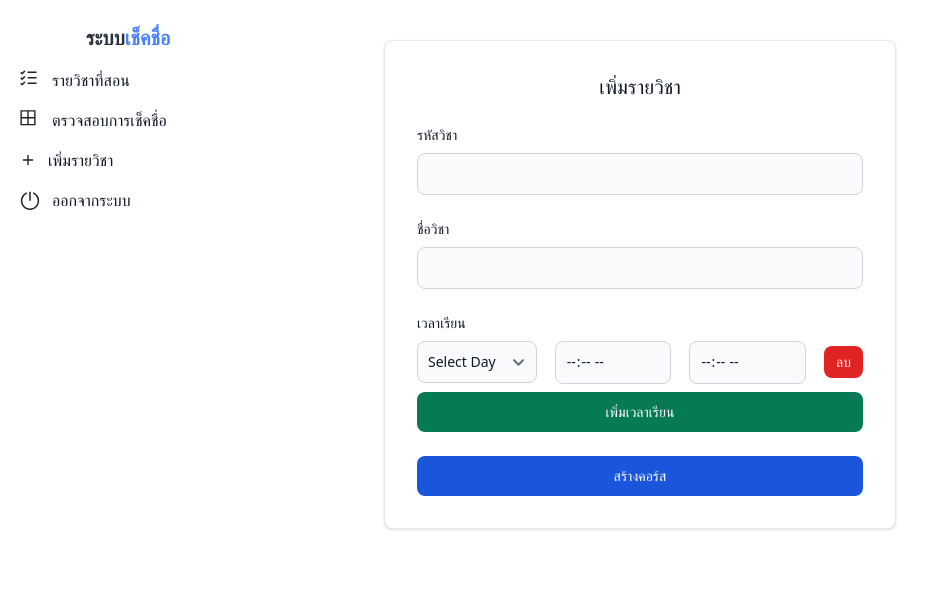
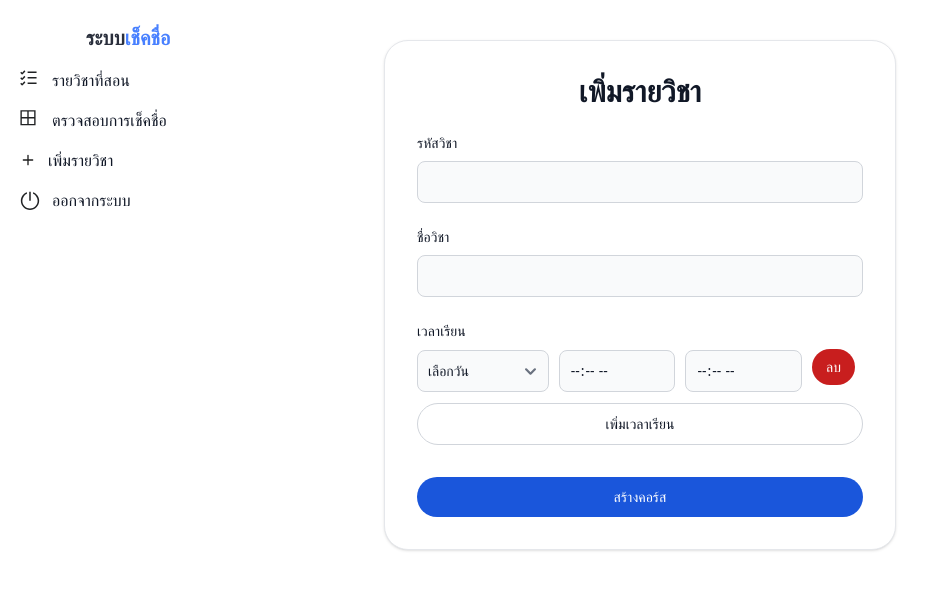
Before and after one commit to usersatu55/Frontend_dataser, a React (Vite) app: page /TeacherAddCourse in a window 1280 px wide. Shown: the top 590 px of the page, without its empty margins (0-939 px from the left). Built offline with nearby package versions, Linux system fonts and the light colour scheme.

Commit message:
edit addTC

```diff
--- a/src/pages/TeacherAddCourse.jsx
+++ b/src/pages/TeacherAddCourse.jsx
@@ -63,13 +63,13 @@ function TeacherAddCourse() {
 
   return (
     <div class="flex justify-center py-10">
-      <div class="w-full max-w-lg p-6 bg-white border border-gray-200 rounded-lg shadow sm:p-6 md:p-8 dark:bg-gray-800 dark:border-gray-700">
+      <div class="w-full max-w-lg p-6 bg-white border border-gray-200 rounded-3xl shadow sm:p-6 md:p-8 dark:bg-gray-800 dark:border-gray-700">
         <Navbar />
 
         <form class="space-y-6" onSubmit={handleSubmit}>
-          <h5 class="text-center text-xl font-medium text-gray-900 dark:text-white">
+          <h1 class="font-bold text-center text-3xl  text-gray-900 dark:text-white">
             เพิ่มรายวิชา
-          </h5>
+          </h1>
 
           <div>
             <label
@@ -112,22 +112,22 @@ function TeacherAddCourse() {
               เวลาเรียน
             </label>
             {timeSlots.map((slot, index) => (
-              <div key={index} class="time-slot flex space-x-2 mb-2">
+              <div key={index} class="time-slot">
                 <select
                   name="day"
                   value={slot.day}
+                  class="bg-gray-50 border border-gray-300 text-gray-900 text-sm rounded-lg focus:ring-blue-500 focus:border-blue-500 block w-full p-2.5 dark:bg-gray-600 dark:border-gray-500 dark:text-white"
                   onChange={(e) => handleSlotChange(index, e)}
-                  class="bg-gray-50 border border-gray-300 text-gray-900 text-sm rounded-lg focus:ring-blue-500 focus:border-blue-500 block w-full p-2.5 dark:bg-gray-600 dark:border-gray-500 dark:text-white"
                   required
                 >
-                  <option value="">Select Day</option>
-                  <option value="Monday">Monday</option>
-                  <option value="Tuesday">Tuesday</option>
-                  <option value="Wednesday">Wednesday</option>
-                  <option value="Thursday">Thursday</option>
-                  <option value="Friday">Friday</option>
-                  <option value="Saturday">Saturday</option>
-                  <option value="Sunday">Sunday</option>
+                  <option value="">เลือกวัน</option>
+                  <option value="วันจันทร์">วันจันทร์</option>
+                  <option value="วันอังคาร">วันอังคาร</option>
+                  <option value="วันพุธ">วันพุธ</option>
+                  <option value="วันพฤหัสบดี">วันพฤหัสบดี</option>
+                  <option value="วันศุกร์">วันศุกร์</option>
+                  <option value="วันเสาร์">วันเสาร์</option>
+                  <option value="วันอาทิตย์">วันอาทิตย์</option>
                 </select>
                 <input
                   type="time"
@@ -148,7 +148,7 @@ function TeacherAddCourse() {
                 <button
                   type="button"
                   onClick={() => removeSlot(index)}
-                  class="text-white bg-red-600 hover:bg-red-700 focus:ring-4 focus:outline-none focus:ring-red-300 font-medium rounded-lg text-sm px-3 py-1.5 text-center dark:bg-red-600 dark:hover:bg-red-700 dark:focus:ring-red-800"
+                  class="text-white bg-red-700 hover:bg-red-800 focus:outline-none focus:ring-4 focus:ring-red-300 font-medium rounded-full text-sm px-3.5 py-2 text-center me-2 mb-2 dark:bg-red-600 dark:hover:bg-red-700 dark:focus:ring-red-900"
                 >
                   ลบ
                 </button>
@@ -157,7 +157,7 @@ function TeacherAddCourse() {
             <button
               type="button"
               onClick={addSlot}
-              class="w-full text-white bg-green-600 hover:bg-green-700 focus:ring-4 focus:outline-none focus:ring-green-300 font-medium rounded-lg text-sm px-5 py-2.5 text-center dark:bg-green-600 dark:hover:bg-green-700 dark:focus:ring-green-800"
+              class="w-full text-gray-900 bg-white border border-solid border-gray-300 focus:outline-none hover:bg-gray-100 focus:ring-4 focus:ring-gray-100 font-medium rounded-full text-sm px-5 py-2.5 me-2 mb-2 dark:bg-gray-800 dark:text-white dark:border-gray-600 dark:hover:bg-gray-700 dark:hover:border-gray-600 dark:focus:ring-gray-700"
             >
               เพิ่มเวลาเรียน
             </button>
@@ -165,7 +165,7 @@ function TeacherAddCourse() {
 
           <button
             type="submit"
-            class="w-full text-white bg-blue-700 hover:bg-blue-800 focus:ring-4 focus:outline-none focus:ring-blue-300 font-medium rounded-lg text-sm px-5 py-2.5 text-center dark:bg-blue-600 dark:hover:bg-blue-700 dark:focus:ring-blue-800"
+            class="w-full text-white bg-blue-700 border border-blue-700 hover:bg-blue-800 focus:outline-none focus:ring-4 focus:ring-blue-300 font-medium rounded-full text-sm px-5 py-2.5 text-center me-2 mb-2 dark:bg-blue-600 dark:border-blue-600 dark:hover:bg-blue-700 dark:focus:ring-blue-800"
           >
             สร้างคอร์ส
           </button>
```
